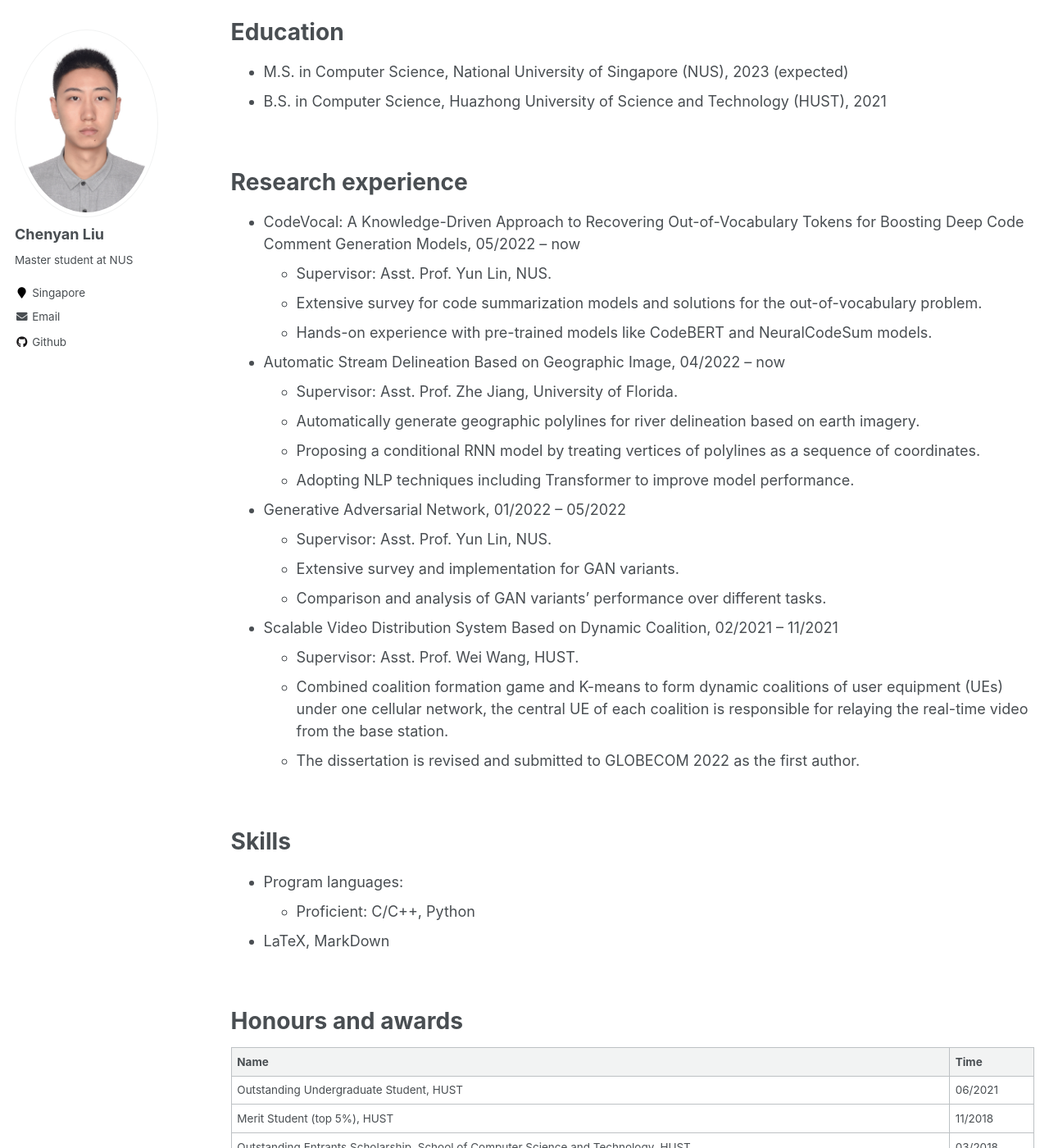
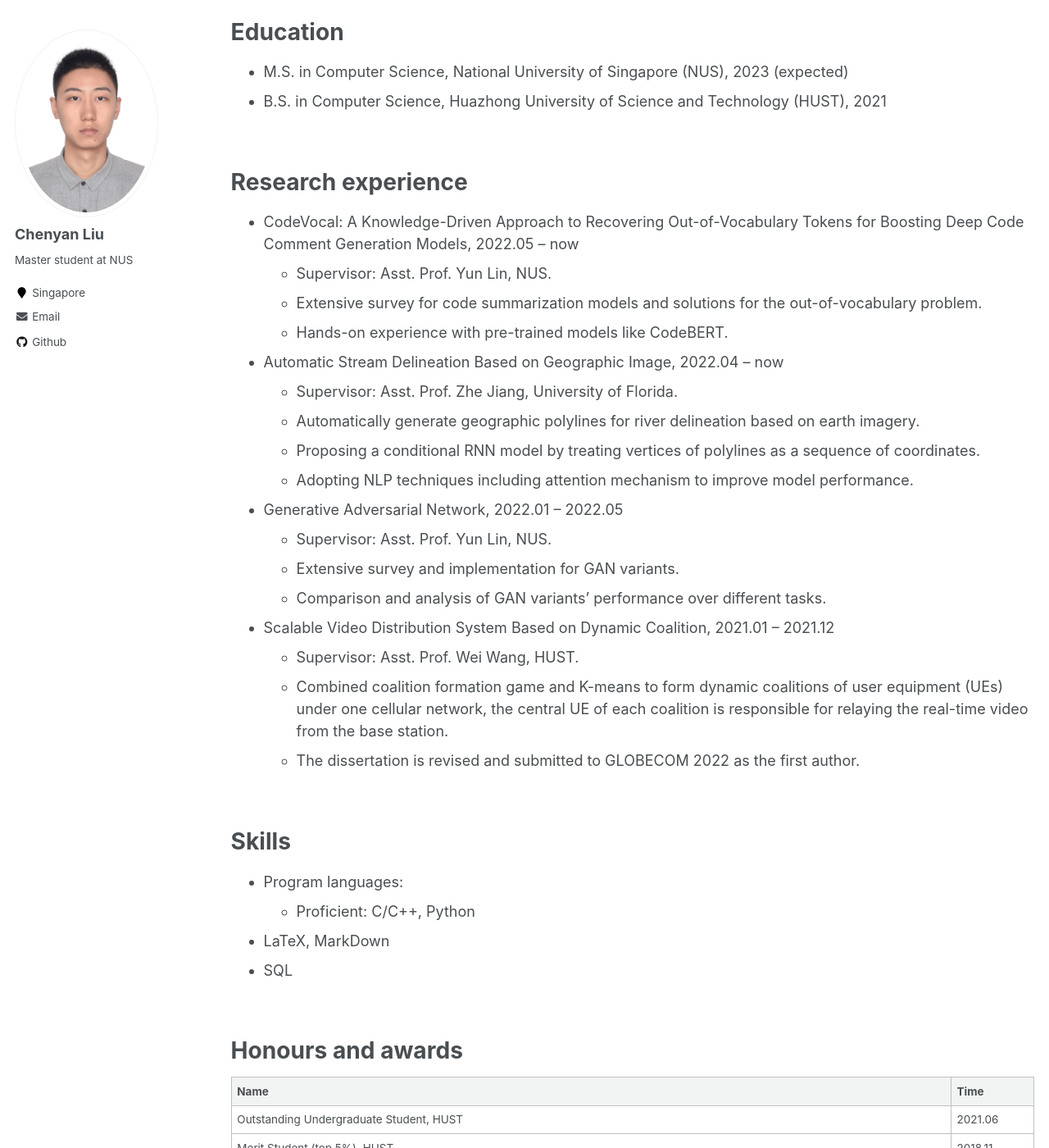
Before and after one commit to chenyan1999/chenyan1999.github.io, a Jekyll site: the page built from _pages/cv.md, in a window 1280 px wide and 1400 px high, scrolled down 192 px. Shown: the whole window at 82% size. Built offline with Jekyll 4.4.1, drawn with Linux system fonts in a browser that asks for light colours; some of the changed text lies outside the part shown.

Commit message:
imporove cv page description

```diff
--- a/_pages/cv.md
+++ b/_pages/cv.md
@@ -18,23 +18,23 @@ Education
 
 Research experience
 ======
-* CodeVocal: A Knowledge-Driven Approach to Recovering Out-of-Vocabulary Tokens for Boosting Deep Code Comment Generation Models, 05/2022 – now
+* CodeVocal: A Knowledge-Driven Approach to Recovering Out-of-Vocabulary Tokens for Boosting Deep Code Comment Generation Models, 2022.05 – now
   * Supervisor: Asst. Prof. Yun Lin, NUS.
   * Extensive survey for code summarization models and solutions for the out-of-vocabulary problem.
-  * Hands-on experience with pre-trained models like CodeBERT and NeuralCodeSum models.
+  * Hands-on experience with pre-trained models like CodeBERT.
 
-* Automatic Stream Delineation Based on Geographic Image, 04/2022 – now
+* Automatic Stream Delineation Based on Geographic Image, 2022.04 – now
   * Supervisor: Asst. Prof. Zhe Jiang, University of Florida.
   * Automatically generate geographic polylines for river delineation based on earth imagery.
   * Proposing a conditional RNN model by treating vertices of polylines as a sequence of coordinates.
-  * Adopting NLP techniques including Transformer to improve model performance.
+  * Adopting NLP techniques including attention mechanism to improve model performance.
 
-* Generative Adversarial Network, 01/2022 – 05/2022
+* Generative Adversarial Network, 2022.01 – 2022.05
   * Supervisor: Asst. Prof. Yun Lin, NUS.
   * Extensive survey and implementation for GAN variants.
   * Comparison and analysis of GAN variants’ performance over different tasks.
 
-* Scalable Video Distribution System Based on Dynamic Coalition, 02/2021 – 11/2021
+* Scalable Video Distribution System Based on Dynamic Coalition, 2021.01 – 2021.12
   * Supervisor: Asst. Prof. Wei Wang, HUST.
   * Combined coalition formation game and K-means to form dynamic coalitions of user equipment (UEs) under one cellular network, the central UE of each coalition is responsible for relaying the real-time video from the base station.
   * The dissertation is revised and submitted to GLOBECOM 2022 as the first author.
@@ -46,6 +46,7 @@ Skills
 * Program languages:
   * Proficient: C/C++, Python
 * LaTeX, MarkDown
+* SQL
 
 <br>
 
@@ -54,13 +55,13 @@ Honours and awards
 
 | Name | Time |
 | ------ | ------ |
-| Outstanding Undergraduate Student, HUST | 06/2021 |
-| Merit Student (top 5%), HUST | 11/2018 |
-| Outstanding Entrants Scholarship, School of Computer Science and Technology, HUST | 03/2018 |
+| Outstanding Undergraduate Student, HUST | 2021.06 |
+| Merit Student (top 5%), HUST | 2018.11 |
+| Outstanding Entrants Scholarship, School of Computer Science and Technology, HUST | 2018.03 |
 
 <br>
 
 Extracurricular activities
 ======
-  * CCF Student Member, China National Computer Congress, 10/2018
+  * CCF Student Member, China National Computer Congress, 2018.10
     * Participated in academic conferences held by the China Computer Federation (CCF)
```
